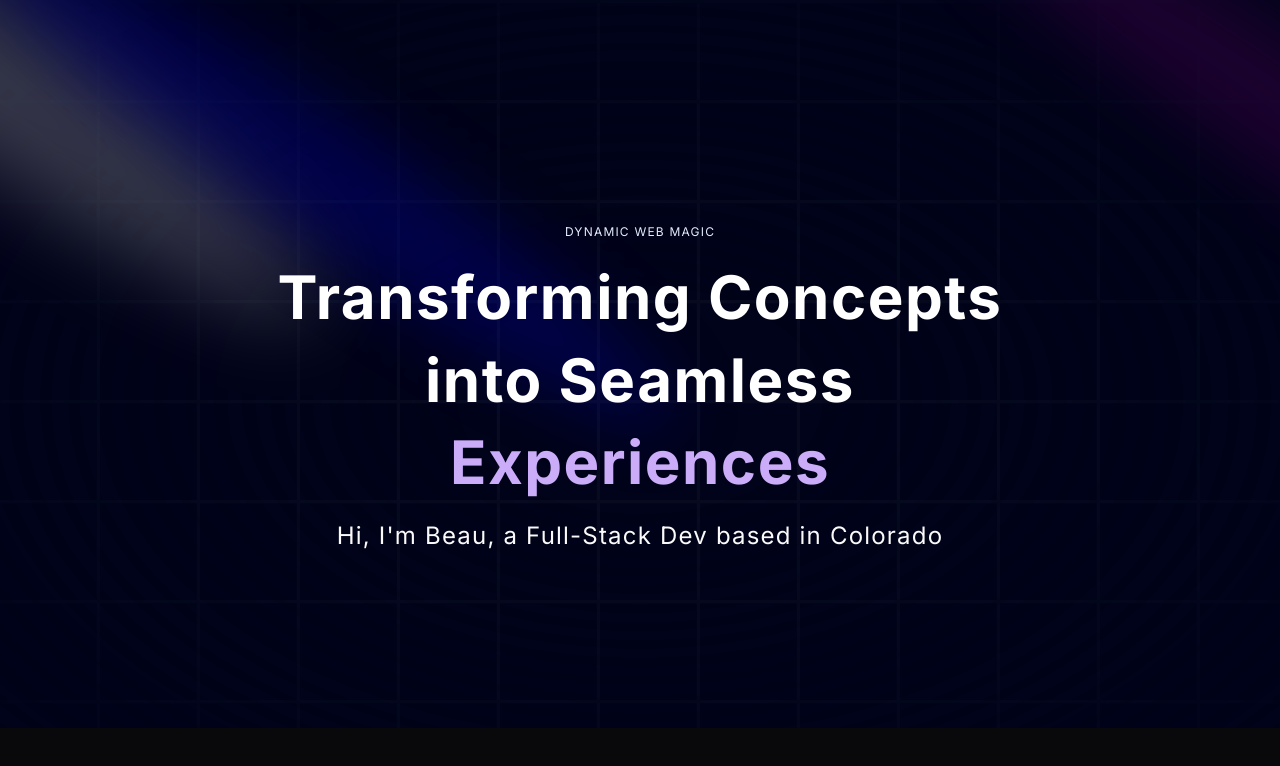
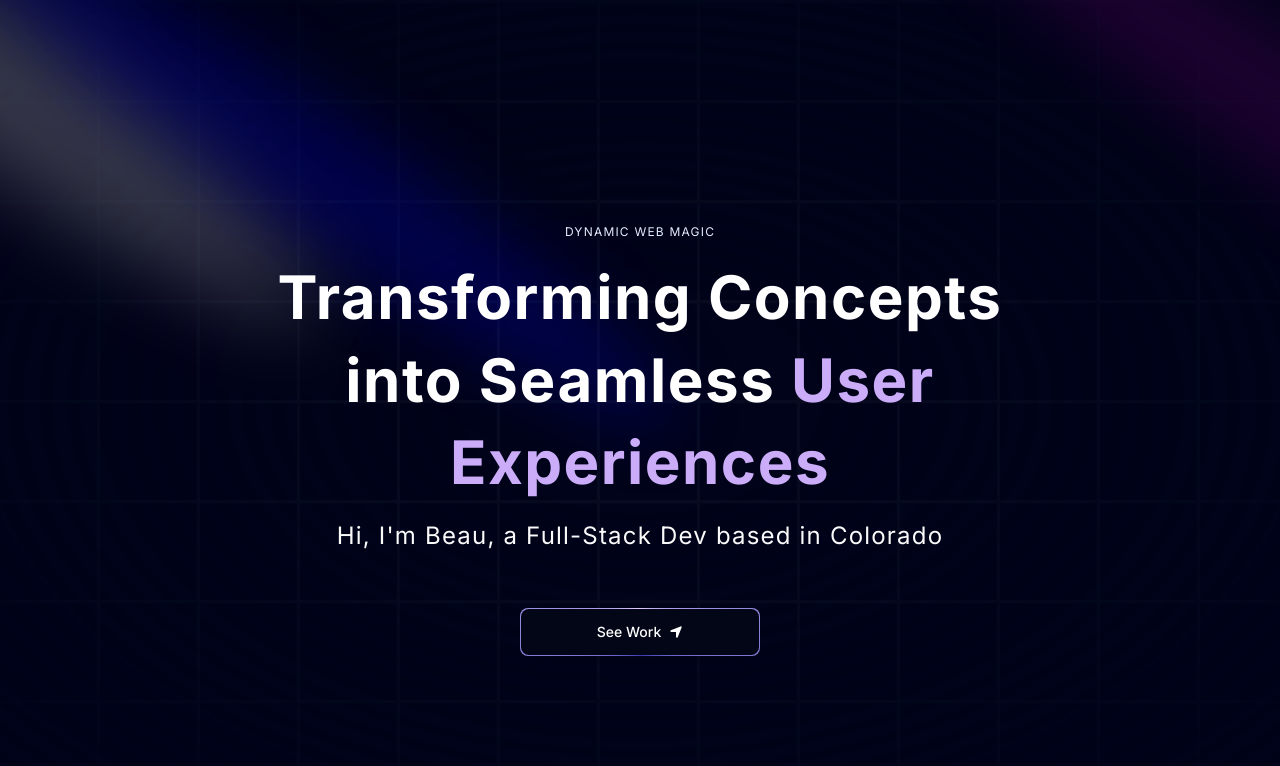
Before and after one commit to BeauEM/portfolio_website, a Next.js app: page / in a window 1280 px wide. Shown: the top 766 px of the page. Built offline with nearby package versions, Linux system fonts and the light colour scheme.

Commit message:
Create button for hero section

```diff
--- a/components/Hero.tsx
+++ b/components/Hero.tsx
@@ -1,6 +1,8 @@
 import React from "react";
 import { Spotlight } from "./ui/Spotlight";
 import { TextGenerateEffect } from "./ui/TextGenerateEffect";
+import MagicButton from "./ui/MagicButton";
+import { FaLocationArrow } from "react-icons/fa6";
 
 const Hero = () => {
   return (
@@ -26,11 +28,18 @@
           </h2>
           <TextGenerateEffect
             className="text-center text-[40px] md:text-5xl lg:text-6xl"
-            words="Transforming Concepts into Seamless Experiences"
+            words="Transforming Concepts into Seamless User Experiences"
           />
           <p className="text-center md:tracking-wider mb-4 text-sm md:text-lg lg:text-2xl">
             Hi, I'm Beau, a Full-Stack Dev based in Colorado
           </p>
+          <a href="/about">
+            <MagicButton
+              title="See Work"
+              icon={<FaLocationArrow />}
+              position="right"
+            />
+          </a>
         </div>
       </div>
     </div>
--- /dev/null
+++ b/components/ui/MagicButton.tsx
@@ -0,0 +1,32 @@
+import React from "react";
+
+interface ButtonProps {
+  title: string;
+  icon: React.ReactNode;
+  position: string;
+  handleClick?: () => void;
+  otherClasses?: string;
+}
+
+const MagicButton = ({
+  title,
+  icon,
+  position,
+  handleClick,
+  otherClasses,
+}: ButtonProps) => {
+  return (
+    <button className="relative inline-flex h-12 w-full rounded-lg overflow-hidden p-[1px] focus:outline-none md:w-60 md:mt-10">
+      <span className="absolute inset-[-1000%] animate-[spin_2s_linear_infinite] bg-[conic-gradient(from_90deg_at_50%_50%,#E2CBFF_0%,#393BB2_50%,#E2CBFF_100%)]" />
+      <span
+        className={`inline-flex h-full w-full cursor-pointer items-center justify-center rounded-lg bg-slate-950 px-7 text-sm font-medium text-white backdrop-blur-3xl gap-2 ${otherClasses}`}
+      >
+        {position === "left" && icon}
+        {title}
+        {position === "right" && icon}
+      </span>
+    </button>
+  );
+};
+
+export default MagicButton;
--- a/package.json
+++ b/package.json
@@ -16,6 +16,7 @@
     "next-themes": "^0.3.0",
     "react": "^18",
     "react-dom": "^18",
+    "react-icons": "^5.3.0",
     "tailwind-merge": "^2.5.2",
     "tailwindcss-animate": "^1.0.7"
   },
```
Also changed, not shown: 2 other files (tests, documents, lock files or other folders).
